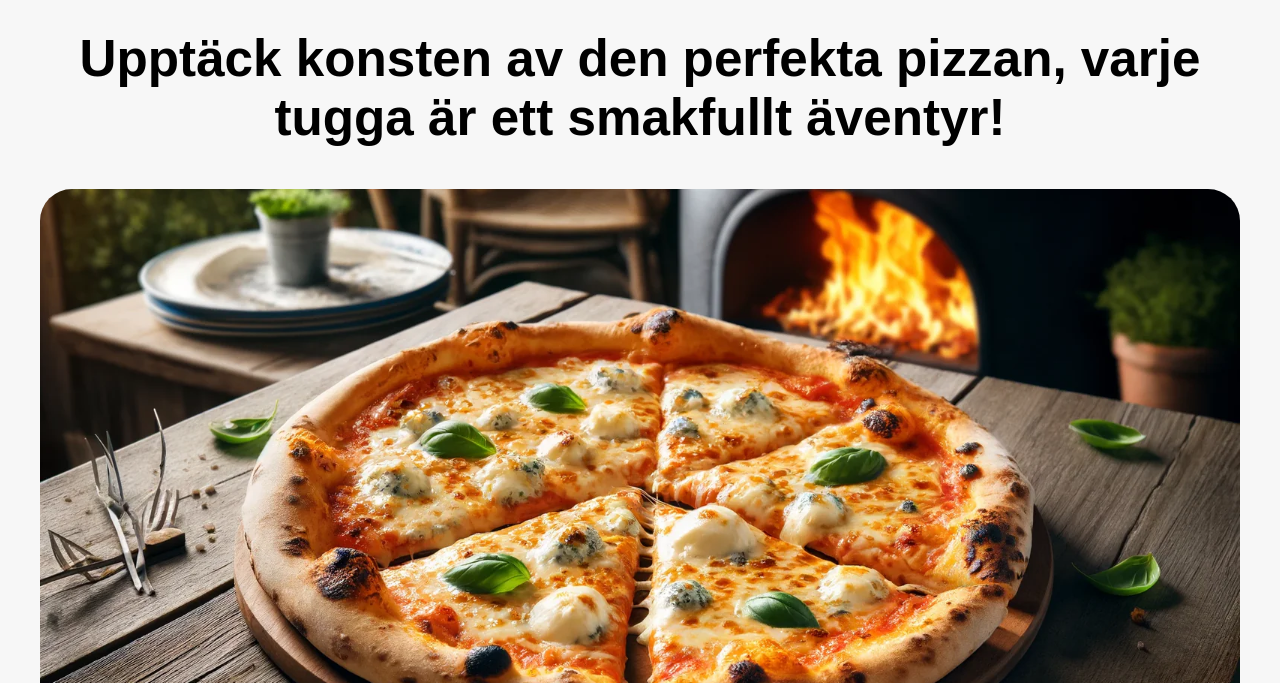
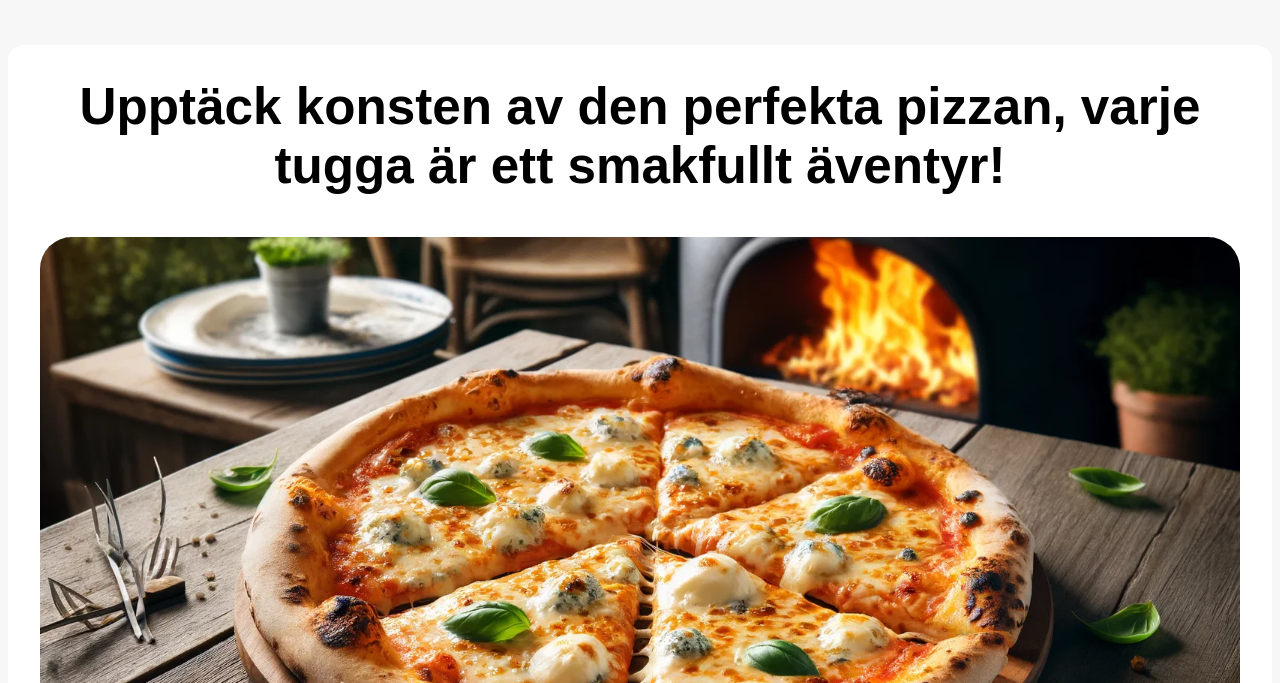
Before and after one commit to jont-ctrl/bootcamp-v39-LKPG1-FJSX24, a plain HTML site: page index.html in a window 1280 px wide. Shown: the part 117-800 px from the top of the page. Drawn offline with Linux system fonts and the light colour scheme.

Commit message:
white background main

```diff
--- a/index.css
+++ b/index.css
@@ -16,6 +16,9 @@ main {
   margin: auto;
 
   max-width: 1200px;
+  background-color: white;
+  border-radius: 1rem;
+  margin-top: 3rem;
 }
 
 .heroTitle {
```
